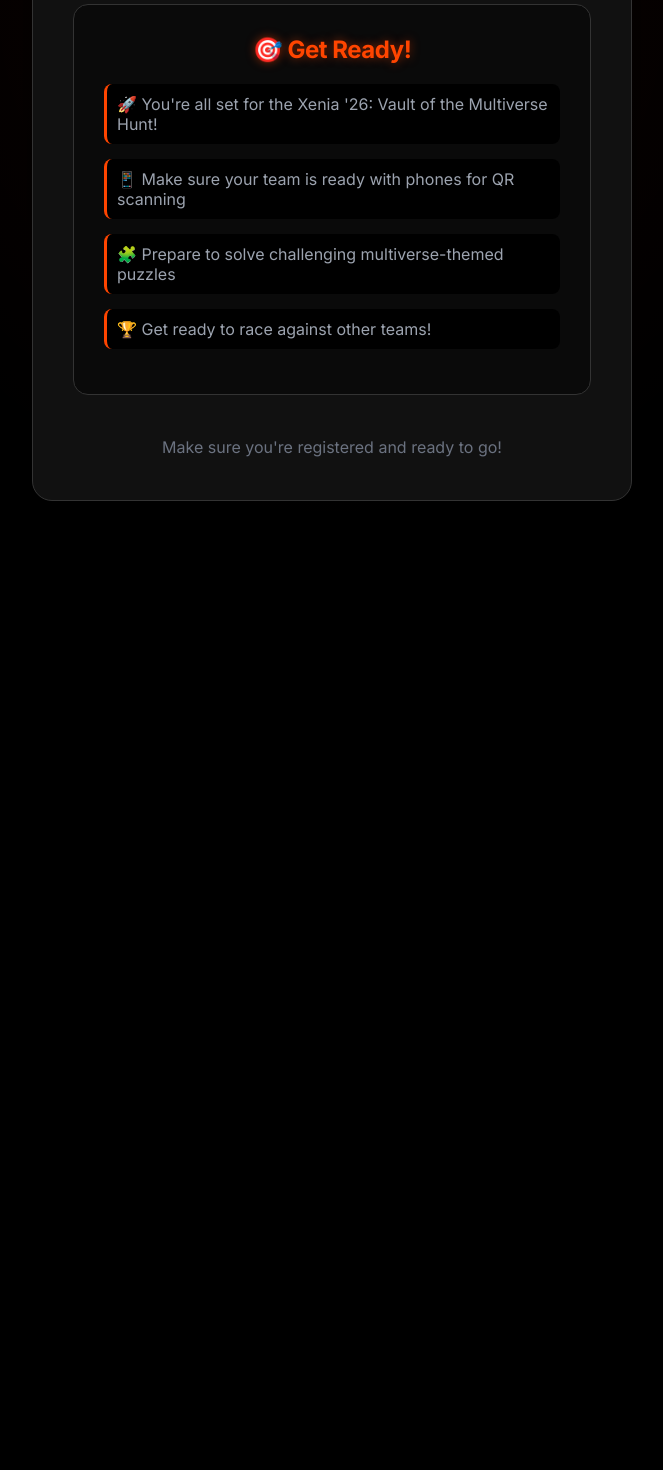
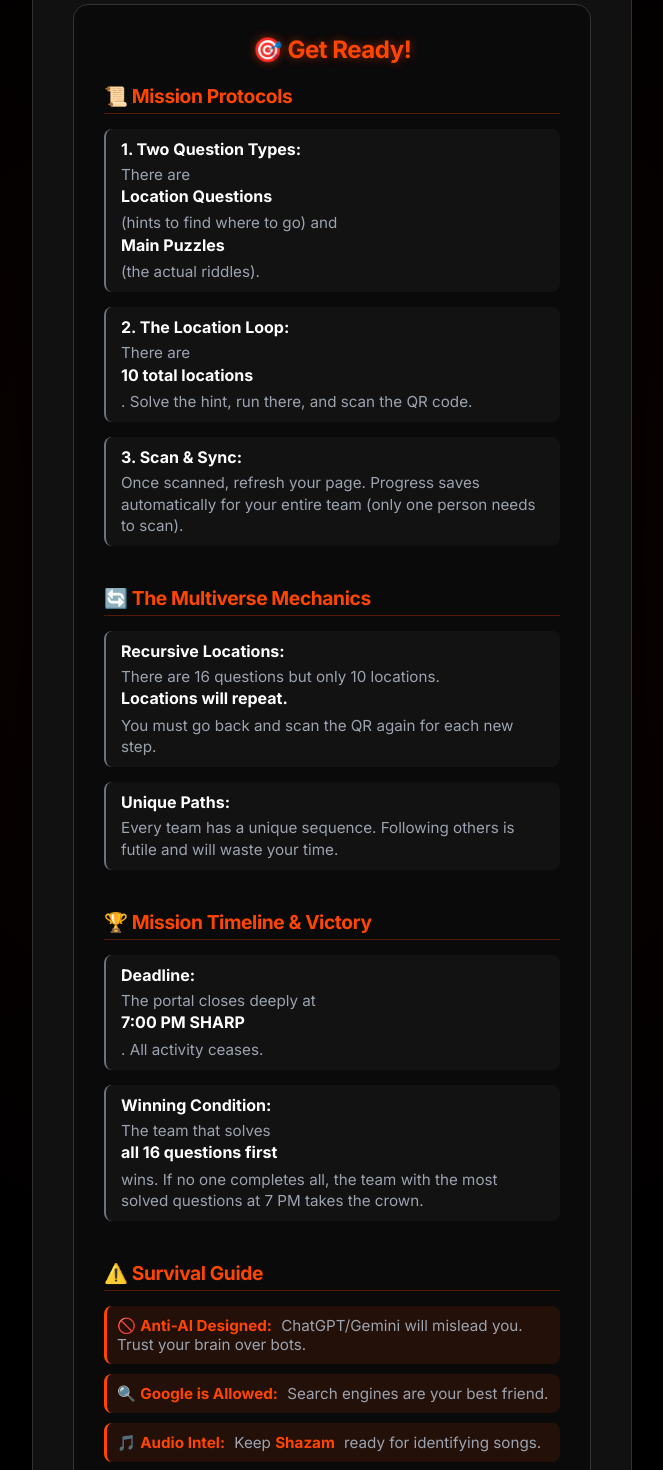
Before and after one commit to anshulLuhsna/hunt-frontend, a React (Vite) app: page /hunt in a window 1280 px wide. Shown: the part 520-1990 px from the top of the page, without its empty margins (308-971 px from the left). Before the commit the page ends 1041 px from the top, so only its background shows below. Built offline with nearby package versions, Linux system fonts and the light colour scheme; no server answers.

Commit message:
feat: display detailed hunt rules on CountdownPage for logged-in users and enhance AdminDashboard timing management to support and display event end times.

```diff
--- a/src/components/CountdownPage.css
+++ b/src/components/CountdownPage.css
@@ -229,3 +229,65 @@
     padding: 8px;
   }
 }
+
+/* Rules Section Styles */
+.rules-container {
+  text-align: left;
+  display: flex;
+  flex-direction: column;
+  gap: 25px;
+}
+
+.rule-group h3 {
+  color: var(--accent-orange);
+  font-size: 1.2rem;
+  margin-bottom: 15px;
+  border-bottom: 1px solid rgba(255, 69, 0, 0.3);
+  padding-bottom: 5px;
+  display: flex;
+  align-items: center;
+  gap: 10px;
+}
+
+.rule-step {
+  margin-bottom: 15px;
+  background: rgba(255, 255, 255, 0.03);
+  padding: 10px 15px;
+  border-radius: 8px;
+  border-left: 2px solid var(--text-muted);
+}
+
+.rule-step strong {
+  color: var(--text-primary);
+  display: block;
+  margin-bottom: 5px;
+  font-size: 1rem;
+}
+
+.rule-step p {
+  margin: 0;
+  color: var(--text-secondary);
+  font-size: 0.95rem;
+  line-height: 1.4;
+}
+
+.warning-group ul {
+  list-style: none;
+  padding: 0;
+  margin: 0;
+}
+
+.warning-group li {
+  background: rgba(255, 69, 0, 0.1);
+  margin-bottom: 10px;
+  padding: 10px;
+  border-radius: 8px;
+  border-left: 3px solid #FF4500;
+  color: var(--text-secondary);
+  font-size: 0.95rem;
+}
+
+.warning-group li strong {
+  color: #FF4500;
+  margin-right: 5px;
+}
--- a/src/components/CountdownPage.jsx
+++ b/src/components/CountdownPage.jsx
@@ -115,23 +115,65 @@ const CountdownPage = ({ isLoggedIn = false }) => {
 
         <div className="countdown-info">
           <h3 className="info-title">🎯 {isLoggedIn ? 'Get Ready!' : 'Hunt Instructions'}</h3>
+          {isLoggedIn ? (
+            <div className="rules-container">
+              <div className="rule-group">
+                <h3>📜 Mission Protocols</h3>
+                <div className="rule-step">
+                  <strong>1. Two Question Types:</strong>
+                  <p>There are <strong>Location Questions</strong> (hints to find where to go) and <strong>Main Puzzles</strong> (the actual riddles).</p>
+                </div>
+                <div className="rule-step">
+                  <strong>2. The Location Loop:</strong>
+                  <p>There are <strong>10 total locations</strong>. Solve the hint, run there, and scan the QR code.</p>
+                </div>
+                <div className="rule-step">
+                  <strong>3. Scan & Sync:</strong>
+                  <p>Once scanned, refresh your page. Progress saves automatically for your entire team (only one person needs to scan).</p>
+                </div>
+              </div>
+
+              <div className="rule-group">
+                <h3>🔄 The Multiverse Mechanics</h3>
+                <div className="rule-step">
+                  <strong>Recursive Locations:</strong>
+                  <p>There are 16 questions but only 10 locations. <strong>Locations will repeat.</strong> You must go back and scan the QR again for each new step.</p>
+                </div>
+                <div className="rule-step">
+                  <strong>Unique Paths:</strong>
+                  <p>Every team has a unique sequence. Following others is futile and will waste your time.</p>
+                </div>
+              </div>
+
+              <div className="rule-group">
+                <h3>🏆 Mission Timeline & Victory</h3>
+                <div className="rule-step">
+                  <strong>Deadline:</strong>
+                  <p>The portal closes deeply at <strong>7:00 PM SHARP</strong>. All activity ceases.</p>
+                </div>
+                <div className="rule-step">
+                  <strong>Winning Condition:</strong>
+                  <p>The team that solves <strong>all 16 questions first</strong> wins. If no one completes all, the team with the most solved questions at 7 PM takes the crown.</p>
+                </div>
+              </div>
+
+              <div className="rule-group warning-group">
+                <h3>⚠️ Survival Guide</h3>
+                <ul>
+                  <li>🚫 <strong>Anti-AI Designed:</strong> ChatGPT/Gemini will mislead you. Trust your brain over bots.</li>
+                  <li>🔍 <strong>Google is Allowed:</strong> Search engines are your best friend.</li>
+                  <li>🎵 <strong>Audio Intel:</strong> Keep <strong>Shazam</strong> ready for identifying songs.</li>
+                </ul>
+              </div>
+            </div>
+          ) : (
             <ul className="info-list">
-            {isLoggedIn ? (
-              <>
-                <li>🚀 You're all set for the Xenia '26: Vault of the Multiverse Hunt!</li>
-                <li>📱 Make sure your team is ready with phones for QR scanning</li>
-                <li>🧩 Prepare to solve challenging multiverse-themed puzzles</li>
-                <li>🏆 Get ready to race against other teams!</li>
-              </>
-            ) : (
-              <>
               <li>📱 Use your phone to scan QR codes at each location</li>
               <li>🧩 Solve puzzles to unlock the next clue</li>
               <li>🏆 Race against other teams to complete the hunt first</li>
               <li>👥 Work together as a team to solve challenging riddles</li>
-              </>
+            </ul>
           )}
-          </ul>
         </div>
 
         <div className="countdown-footer">
--- a/src/pages/AdminDashboard.jsx
+++ b/src/pages/AdminDashboard.jsx
@@ -149,13 +149,16 @@ const AdminDashboard = () => {
   };
 
   // Timing management functions
-  const handleUpdateTiming = async (eventName, newStartTime) => {
+  const handleUpdateTiming = async (eventName, newStartTime, newEndTime = null) => {
     try {
-      console.log('Frontend - Updating timing:', { eventName, newStartTime });
-      console.log('Frontend - Event name type:', typeof eventName);
-      console.log('Frontend - Start time type:', typeof newStartTime);
+      console.log('Frontend - Updating timing:', { eventName, newStartTime, newEndTime });
 
-      await api.updateAdminTiming(eventName, newStartTime);
+      const payload = { eventName, startTime: newStartTime };
+      if (newEndTime) {
+        payload.endTime = newEndTime;
+      }
+
+      await api.updateAdminTiming(eventName, payload.startTime, payload.endTime);
       setError('');
       fetchData(); // Refresh all data including timing status
     } catch (err) {
@@ -496,7 +499,13 @@ const AdminDashboard = () => {
 
                   <div className="timing-details">
                     <p><strong>Start Time (IST):</strong> {new Date(timing.start_time).toLocaleString('en-IN', { timeZone: 'Asia/Kolkata' })}</p>
-                    <p><strong>Status:</strong> {isStarted ? 'Active' : `Starts in ${timeUntilStart}`}</p>
+                    {timing.end_time && (
+                      <p><strong>End Time (IST):</strong> {new Date(timing.end_time).toLocaleString('en-IN', { timeZone: 'Asia/Kolkata' })}</p>
+                    )}
+                    <p><strong>Status:</strong> {status?.isEnded ? <span style={{ color: 'red', fontWeight: 'bold' }}>ENDED</span> : (isStarted ? 'Active' : `Starts in ${timeUntilStart}`)}</p>
+                    {!status?.isEnded && isStarted && status?.timeUntilEndFormatted && (
+                      <p><strong>Time Remaining:</strong> {status.timeUntilEndFormatted}</p>
+                    )}
                   </div>
 
                   <div className="timing-actions">
@@ -524,18 +533,40 @@ const AdminDashboard = () => {
                       </button>
                     </div>
 
-                    <div className="custom-timing">
+
+
+                    <div className="custom-timing" style={{ marginTop: '10px', borderTop: '1px solid #eee', paddingTop: '10px' }}>
+                      <h4>Update Timing Window</h4>
+                      <div style={{ display: 'flex', gap: '10px', flexDirection: 'column' }}>
+                        <div>
+                          <label style={{ display: 'block', fontSize: '0.8rem', marginBottom: '5px' }}>Start Time:</label>
                           <input
                             type="datetime-local"
                             className="timing-input"
-                        id={`timing-input-${timing.event_name}`}
+                            id={`timing-input-start-${timing.event_name}`}
+                            defaultValue={timing.start_time ? new Date(new Date(timing.start_time).getTime() - (new Date().getTimezoneOffset() * 60000)).toISOString().slice(0, 16) : ''}
                           />
+                        </div>
+                        <div>
+                          <label style={{ display: 'block', fontSize: '0.8rem', marginBottom: '5px' }}>End Time (Optional):</label>
+                          <input
+                            type="datetime-local"
+                            className="timing-input"
+                            id={`timing-input-end-${timing.event_name}`}
+                            defaultValue={timing.end_time ? new Date(new Date(timing.end_time).getTime() - (new Date().getTimezoneOffset() * 60000)).toISOString().slice(0, 16) : ''}
+                          />
+                        </div>
                         <button
                           onClick={async () => {
-                          const input = document.getElementById(`timing-input-${timing.event_name}`);
-                          if (input && input.value) {
+                            const startInput = document.getElementById(`timing-input-start-${timing.event_name}`);
+                            const endInput = document.getElementById(`timing-input-end-${timing.event_name}`);
+
+                            if (startInput && startInput.value) {
                               try {
-                              await handleUpdateTiming(timing.event_name, new Date(input.value).toISOString());
+                                const startTime = new Date(startInput.value).toISOString();
+                                const endTime = endInput && endInput.value ? new Date(endInput.value).toISOString() : null;
+
+                                await handleUpdateTiming(timing.event_name, startTime, endTime);
                                 // Force reload the page to ensure timing updates are applied
                                 window.location.reload();
                               } catch (error) {
@@ -546,18 +577,20 @@ const AdminDashboard = () => {
                             }
                           }}
                           className="action-button custom-time"
+                          style={{ width: '100%' }}
                         >
-                        Set Custom Time
+                          Update Window
                         </button>
+                      </div>
                     </div>
                   </div>
                 </div>
               );
             })}
           </div>
-        </div>
+        </div >
       )}
-    </div>
+    </div >
   );
 };
 
--- a/src/pages/Leaderboard.jsx
+++ b/src/pages/Leaderboard.jsx
@@ -3,7 +3,7 @@ import { useNavigate } from 'react-router-dom';
 import { useAuth } from '../contexts/AuthContext';
 import api from '../services/api';
 import './Leaderboard.css';
-import { FaTrophy, FaBullseye, FaCrown, FaSearch, FaPuzzlePiece, FaLightbulb, FaRocket, FaStar, FaTheaterMasks, FaPalette, FaUser, FaClock, FaEye, FaChevronLeft, FaChevronRight } from 'react-icons/fa';
+import { FaTrophy, FaPuzzlePiece, FaClock, FaEye, FaChevronLeft, FaChevronRight } from 'react-icons/fa';
 import Avatar from '../components/Avatar';
 
 const Leaderboard = () => {
@@ -13,6 +13,7 @@ const Leaderboard = () => {
   const [teamProgress, setTeamProgress] = useState([]);
   const [showProgress, setShowProgress] = useState(false);
   const [currentTeamRank, setCurrentTeamRank] = useState(null);
+  const [huntStatus, setHuntStatus] = useState({ isEnded: false, endTime: null });
   const [pagination, setPagination] = useState({
     currentPage: 1,
     totalPages: 1,
@@ -25,29 +26,44 @@ const Leaderboard = () => {
   const navigate = useNavigate();
 
   useEffect(() => {
-    fetchLeaderboard(pagination.currentPage);
-    if (user) {
-      fetchCurrentTeamRank();
-    }
+    const init = async () => {
+      setLoading(true);
+      await Promise.all([
+        fetchLeaderboard(1),
+        fetchHuntStatus(),
+        user ? fetchCurrentTeamRank() : Promise.resolve()
+      ]);
+      setLoading(false);
+    };
+    init();
   }, [user]);
 
-  // Refresh leaderboard when modal is closed to get latest avatar updates
+  // Refresh leaderboard when modal is closed
   useEffect(() => {
     if (!showProgress) {
       fetchLeaderboard(pagination.currentPage);
     }
   }, [showProgress]);
 
+  const fetchHuntStatus = async () => {
+    try {
+      const response = await api.getMainHuntStatus();
+      setHuntStatus({
+        isEnded: response.isEnded,
+        endTime: response.endTime
+      });
+    } catch (error) {
+      console.error('Error fetching hunt status:', error);
+    }
+  };
+
   const fetchLeaderboard = async (page = 1) => {
     try {
-      setLoading(true);
       const response = await api.getLeaderboard(page, 10);
 
-      // Handle both new pagination format and old array format
       if (response.teams && Array.isArray(response.teams)) {
         setTeams(response.teams);
       } else if (Array.isArray(response)) {
-        // Fallback for old format (direct array)
         setTeams(response);
         setPagination({
           currentPage: 1,
@@ -58,7 +74,6 @@ const Leaderboard = () => {
           hasPrevPage: false
         });
       } else {
-        console.error('Invalid response format:', response);
         setTeams([]);
       }
 
@@ -67,8 +82,6 @@ const Leaderboard = () => {
       }
     } catch (error) {
       console.error('Error fetching leaderboard:', error);
-    } finally {
-      setLoading(false);
     }
   };
 
@@ -105,9 +118,7 @@ const Leaderboard = () => {
     return new Date(timestamp).toLocaleString();
   };
 
-
   const getAvatar = (team) => {
-    // Use avatar_seed if available, fallback to team name
     return <Avatar seed={team.avatar_seed || team.team_name} size={35} />;
   };
 
@@ -116,7 +127,6 @@ const Leaderboard = () => {
       fetchLeaderboard(newPage);
     }
   };
-
 
   if (loading) {
     return (
@@ -137,6 +147,23 @@ const Leaderboard = () => {
           <p className="leaderboard-subtitle">
             Page {pagination?.currentPage || 1} of {pagination?.totalPages || 1} • {pagination?.totalTeams || 0} teams
           </p>
+
+          {huntStatus.isEnded && (
+            <div className="hunt-ended-banner" style={{
+              backgroundColor: 'rgba(255, 69, 0, 0.2)',
+              border: '1px solid var(--accent-orange)',
+              color: 'var(--accent-orange)',
+              padding: '10px 20px',
+              borderRadius: '8px',
+              marginTop: '15px',
+              textAlign: 'center',
+              fontWeight: 'bold',
+              display: 'inline-block'
+            }}>
+              🏁 HUNT ENDED
+            </div>
+          )}
+
           {currentTeamRank && (
             <div className="current-team-rank">
               <div className="rank-main-info">
@@ -154,6 +181,27 @@ const Leaderboard = () => {
         <div></div>
       </header>
 
+      {!huntStatus.isEnded ? (
+        <div className="game-in-progress" style={{
+          textAlign: 'center',
+          padding: '50px 20px',
+          background: 'rgba(255, 255, 255, 0.05)',
+          borderRadius: '12px',
+          margin: '20px auto',
+          maxWidth: '600px',
+          border: '1px solid rgba(255, 255, 255, 0.1)'
+        }}>
+          <FaPuzzlePiece style={{ fontSize: '3rem', color: 'var(--accent-orange)', marginBottom: '20px', opacity: 0.8 }} />
+          <h2 style={{ marginBottom: '15px' }}>Hunt in Progress</h2>
+          <p style={{ fontSize: '1.1rem', marginBottom: '15px' }}>
+            The leaderboard is hidden until the portal closes.
+          </p>
+          <p style={{ fontSize: '0.9rem', color: '#aaa' }}>
+            Focus on your path. The final rankings will be revealed at 7:00 PM.
+          </p>
+        </div>
+      ) : (
+        <>
           <div className="rankings-list">
             {teams.length === 0 ? (
               <div className="team-card">
@@ -200,7 +248,6 @@ const Leaderboard = () => {
             )}
           </div>
 
-      {/* Pagination Controls */}
           {(pagination?.totalPages || 1) > 1 && (
             <div className="pagination-controls">
               <button
@@ -226,8 +273,9 @@ const Leaderboard = () => {
               </button>
             </div>
           )}
+        </>
+      )}
 
-      {/* Team Progress Modal */}
       {showProgress && selectedTeam && (
         <div className="progress-modal-overlay" onClick={() => setShowProgress(false)}>
           <div className="progress-modal" onClick={(e) => e.stopPropagation()}>
```
Lines whose indentation alone changed are shown as unchanged.
